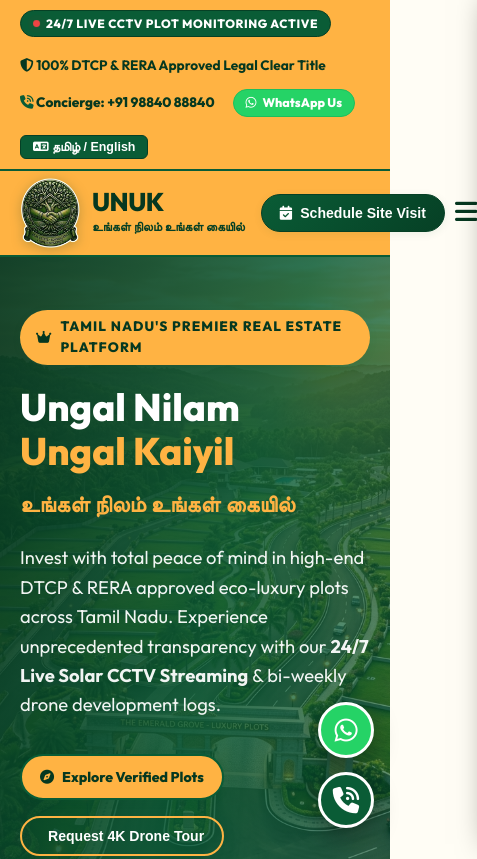
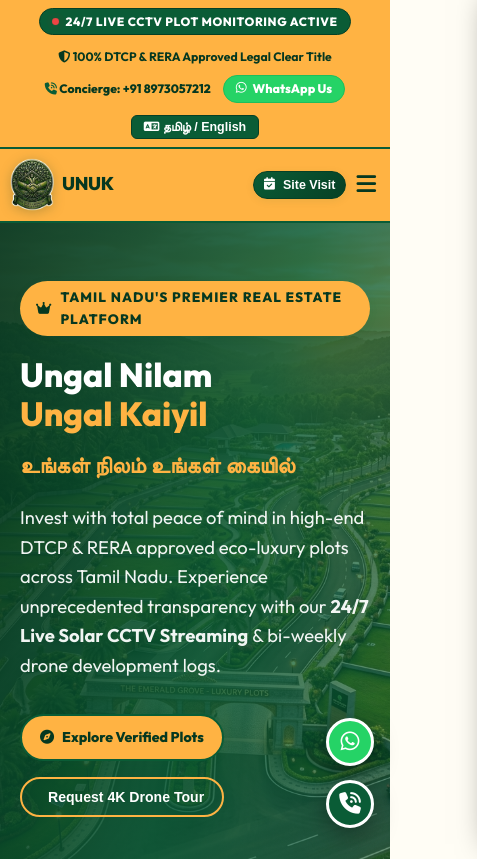
Before and after one commit to Deinessh/unuk-redesign, a plain HTML site: page index.html in a window 390 px wide. Shown: the top 859 px of the page, 477 px wide, since content can reach past the window. Drawn offline with Linux system fonts and the light colour scheme; some icons are missing; a web font is replaced by a local one.

Commit message:
Update phone number to +91 8973057212 across all sections and optimize mobile responsive layout

```diff
--- a/index.css
+++ b/index.css
@@ -1292,8 +1292,60 @@ body {
 }
 
 @media (max-width: 768px) {
+  html, body {
+    overflow-x: hidden !important;
+    width: 100% !important;
+  }
+  .hide-mobile {
+    display: none !important;
+  }
+  .top-bar {
+    padding: 8px 0;
+  }
+  .top-bar-inner {
+    flex-direction: column;
+    justify-content: center;
+    align-items: center;
+    text-align: center;
+    gap: 8px;
+  }
+  .top-bar-left, .top-bar-right {
+    justify-content: center;
+    gap: 12px;
+    width: 100%;
+    font-size: 0.76rem;
+  }
+  .navbar-inner {
+    height: 72px;
+    padding: 0 10px;
+    gap: 8px;
+  }
+  .brand-logo {
+    gap: 8px;
+  }
+  .logo-emblem-cutout {
+    width: 44px;
+  }
+  .logo-main {
+    font-size: 1.15rem;
+  }
+  .logo-sub {
+    font-size: 0.62rem;
+  }
+  .nav-actions {
+    gap: 6px;
+  }
   .nav-actions .btn-outline {
     display: none;
+  }
+  .nav-actions .btn-primary {
+    padding: 6px 10px;
+    font-size: 0.78rem;
+    white-space: nowrap;
+  }
+  .mobile-toggle {
+    font-size: 1.4rem;
+    padding: 4px;
   }
   .stats-grid {
     grid-template-columns: repeat(2, 1fr);
@@ -1316,6 +1368,30 @@ body {
   .floating-contact-widget {
     bottom: 16px;
     right: 16px;
+  }
+  .float-btn {
+    width: 48px;
+    height: 48px;
+    font-size: 1.35rem;
+  }
+}
+
+@media (max-width: 480px) {
+  .top-bar-left span:nth-child(2) {
+    display: block;
+    width: 100%;
+  }
+  .hero-badge {
+    padding: 6px 12px;
+    font-size: 0.74rem;
+    line-height: 1.3;
+    max-width: 95%;
+  }
+  .hero-title {
+    font-size: 2.1rem;
+  }
+  .logo-sub {
+    display: none;
   }
 }
 
--- a/index.html
+++ b/index.html
@@ -21,8 +21,8 @@
         <span><i class="fa-solid fa-shield-halved" style="color: #063820;"></i> 100% DTCP & RERA Approved Legal Clear Title</span>
       </div>
       <div class="top-bar-right">
-        <a href="tel:+919884088840" style="color: #063820; text-decoration: none; font-weight: 800;"><i class="fa-solid fa-phone-volume" style="color: #0A5C36;"></i> Concierge: +91 98840 88840</a>
-        <a href="https://wa.me/919884088840?text=Hello%20UNUK%2C%20I%20am%20interested%20in%20DTCP%20approved%20plots." target="_blank" class="top-wa-badge"><i class="fa-brands fa-whatsapp"></i> WhatsApp Us</a>
+        <a href="tel:+918973057212" style="color: #063820; text-decoration: none; font-weight: 800;"><i class="fa-solid fa-phone-volume" style="color: #0A5C36;"></i> Concierge: +91 8973057212</a>
+        <a href="https://wa.me/918973057212?text=Hello%20UNUK%2C%20I%20am%20interested%20in%20DTCP%20approved%20plots." target="_blank" class="top-wa-badge"><i class="fa-brands fa-whatsapp"></i> WhatsApp Us</a>
         <button class="lang-toggle" id="langToggleBtn" title="Switch Language">
           <i class="fa-solid fa-language"></i> <span id="langLabel">தமிழ் / English</span>
         </button>
@@ -55,7 +55,7 @@
 
       <div class="nav-actions">
         <button class="btn btn-outline" id="cctvPortalBtn"><i class="fa-solid fa-video"></i> Investor Portal</button>
-        <button class="btn btn-primary" id="scheduleVisitHeaderBtn"><i class="fa-solid fa-calendar-check"></i> Schedule Site Visit</button>
+        <button class="btn btn-primary" id="scheduleVisitHeaderBtn"><i class="fa-solid fa-calendar-check"></i> <span class="hide-mobile">Schedule </span>Site Visit</button>
         <button class="mobile-toggle" id="mobileMenuOpen" aria-label="Open Mobile Menu">
           <i class="fa-solid fa-bars"></i>
         </button>
@@ -807,7 +807,7 @@
             Ungal Nilam Ungal Kaiyil (UNUK) is Tamil Nadu's leading eco-luxury land & plot platform combining 100% DTCP legal clarity with 24/7 Live Solar CCTV site monitoring.
           </p>
           <div style="display: flex; gap: 14px; font-size: 1.3rem;">
-            <a href="https://wa.me/919884088840" style="color: #0A5C36;"><i class="fa-brands fa-whatsapp"></i></a>
+            <a href="https://wa.me/918973057212" style="color: #0A5C36;"><i class="fa-brands fa-whatsapp"></i></a>
             <a href="#" style="color: #0A5C36;"><i class="fa-brands fa-youtube"></i></a>
             <a href="#" style="color: #0A5C36;"><i class="fa-brands fa-instagram"></i></a>
             <a href="#" style="color: #0A5C36;"><i class="fa-brands fa-linkedin"></i></a>
@@ -842,10 +842,10 @@
             Book a dedicated 4K Live Drone walkthrough or speak with our Tamil Nadu land specialist.
           </p>
           <div style="margin-bottom: 12px; font-weight: 800; color: #063820;">
-            <a href="tel:+919884088840" style="color: #063820; text-decoration: none;"><i class="fa-solid fa-phone-volume" style="color: #0A5C36;"></i> +91 98840 88840</a>
+            <a href="tel:+918973057212" style="color: #063820; text-decoration: none;"><i class="fa-solid fa-phone-volume" style="color: #0A5C36;"></i> +91 8973057212</a>
           </div>
           <div style="margin-bottom: 14px; font-weight: 800; color: #063820;">
-            <a href="https://wa.me/919884088840?text=Hello%20UNUK%2C%20I%20am%20interested%20in%20DTCP%20approved%20plots." target="_blank" style="color: #063820; text-decoration: none;"><i class="fa-brands fa-whatsapp" style="color: #25D366; font-size: 1.15rem;"></i> Direct WhatsApp Chat</a>
+            <a href="https://wa.me/918973057212?text=Hello%20UNUK%2C%20I%20am%20interested%20in%20DTCP%20approved%20plots." target="_blank" style="color: #063820; text-decoration: none;"><i class="fa-brands fa-whatsapp" style="color: #25D366; font-size: 1.15rem;"></i> Direct WhatsApp Chat</a>
           </div>
           <div style="margin-bottom: 20px; font-weight: 800; color: #063820;">
             <a href="mailto:unuk.rcs@gmail.com" style="color: #063820; text-decoration: none;"><i class="fa-solid fa-envelope" style="color: #0A5C36;"></i> unuk.rcs@gmail.com</a>
@@ -945,10 +945,10 @@
 
   <!-- STICKY FLOATING WHATSAPP & CALL INTEGRATION WIDGET (ICONS ONLY) -->
   <div class="floating-contact-widget">
-    <a href="https://wa.me/919884088840?text=Hello%20UNUK%2C%20I%20am%20interested%20in%20your%20DTCP%20approved%20plots." target="_blank" class="float-btn float-wa" title="Chat on WhatsApp" aria-label="WhatsApp Chat">
+    <a href="https://wa.me/918973057212?text=Hello%20UNUK%2C%20I%20am%20interested%20in%20your%20DTCP%20approved%20plots." target="_blank" class="float-btn float-wa" title="Chat on WhatsApp" aria-label="WhatsApp Chat">
       <i class="fa-brands fa-whatsapp"></i>
     </a>
-    <a href="tel:+919884088840" class="float-btn float-call" title="Call Concierge" aria-label="Call Specialist">
+    <a href="tel:+918973057212" class="float-btn float-call" title="Call Concierge" aria-label="Call Specialist">
       <i class="fa-solid fa-phone-volume"></i>
     </a>
   </div>
```
